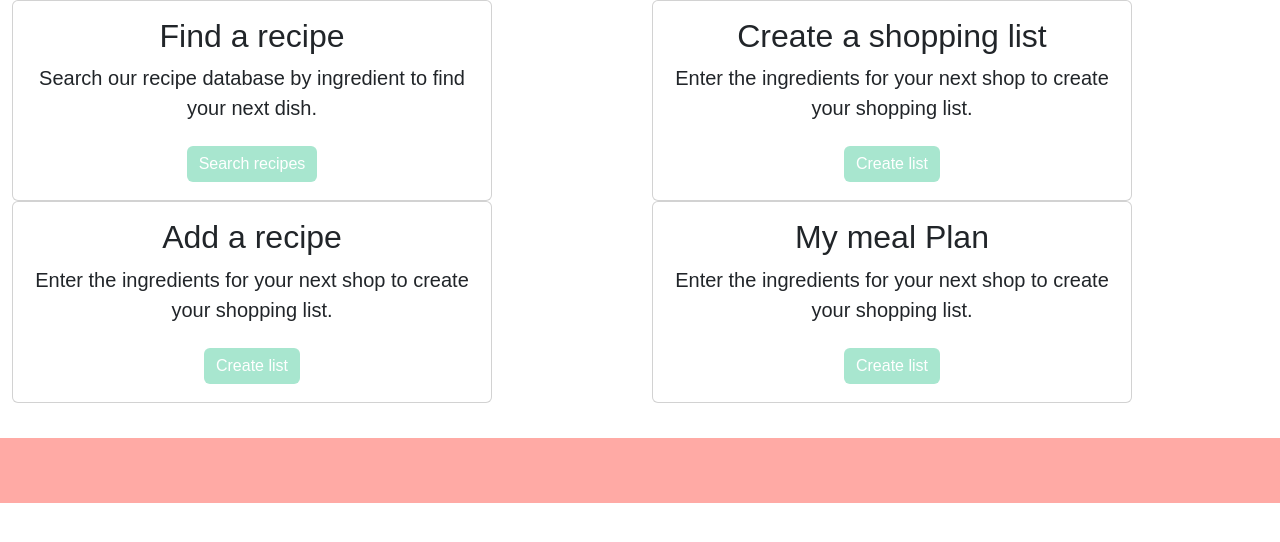
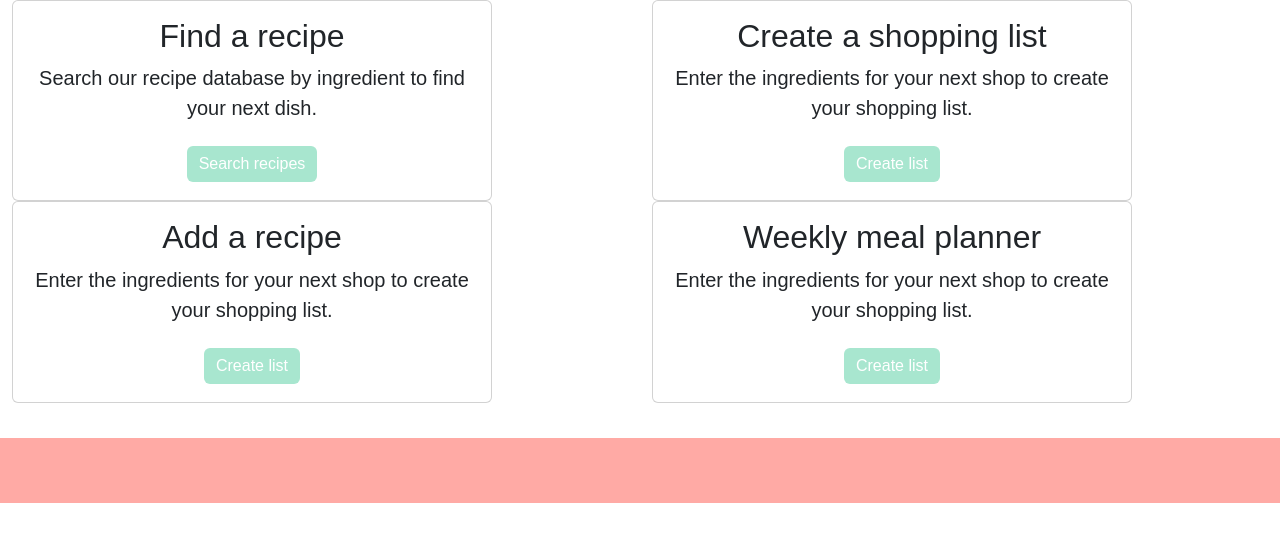
Before and after one commit to ak-run/diy-recipe-box, a React (Create React App) app: page / in a window 1280 px wide. Shown: the top 542 px of the page. Built offline with nearby package versions, Linux system fonts and the light colour scheme.

Commit message:
changed a heading text

```diff
--- a/src/components/NavCardGroup.jsx
+++ b/src/components/NavCardGroup.jsx
@@ -68,7 +68,7 @@ class Cards extends Component {
               >
                 <Card
                 //   imgsrc={shopping}
-                  title="My meal Plan"
+                  title="Weekly meal planner"
                   body="Enter the ingredients for your next shop to create your shopping list."
                   buttontext="Create list"
                 />
```
